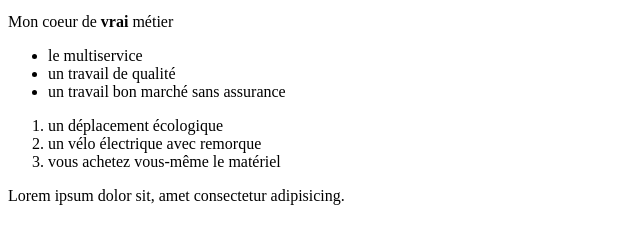
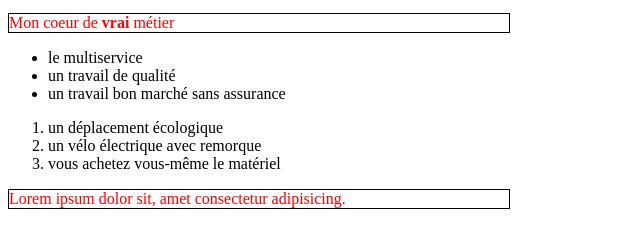
Before and after one commit to eric-chambonneau/Retour-en-dev-web, a plain HTML site: page index.html in a window 1280 px wide. Shown: the part 29-276 px from the top of the page, without its empty margins (0-640 px from the left). Drawn offline with Linux system fonts and the light colour scheme; files that its build step writes are made by us from their sources.

Commit message:
Add files via upload

```diff
--- a/index.html
+++ b/index.html
@@ -4,7 +4,7 @@
     <meta charset="UTF-8">
     <meta name="viewport" content="width=device-width, initial-scale=1.0">
     <title>Retour en dev WEB</title>
-    <link rel="stylesheet" href="css/style.css">
+    <link rel="stylesheet" href="/style.css">
 </head>
 <body>
     <!--description commentaire HTML-->
--- a/style.css
+++ b/style.css
@@ -0,0 +1,5 @@
+p {
+    color: red;
+    width: 500px;
+    border: 1px solid black;
+}
```
